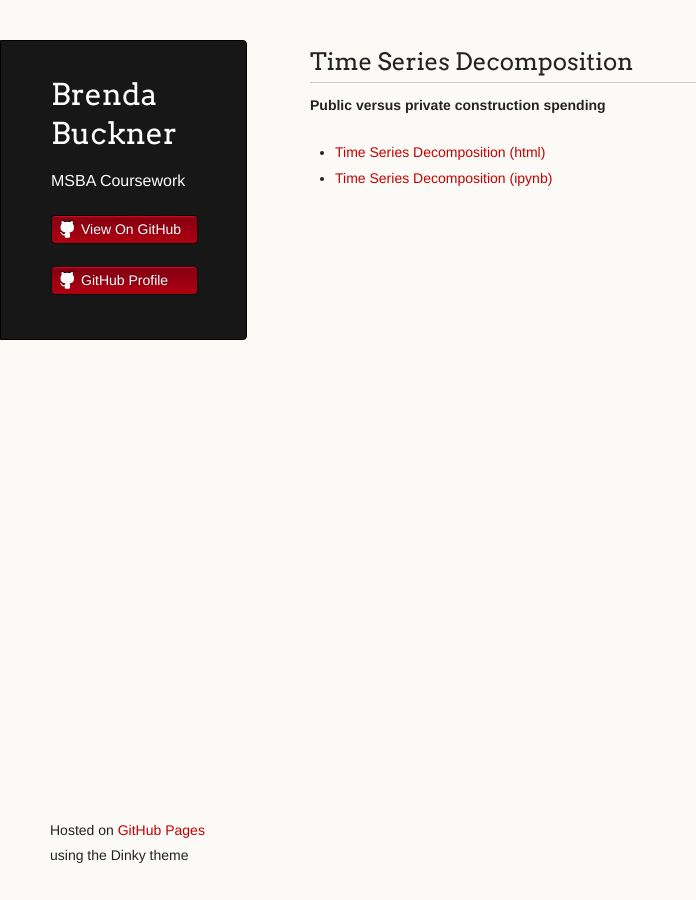
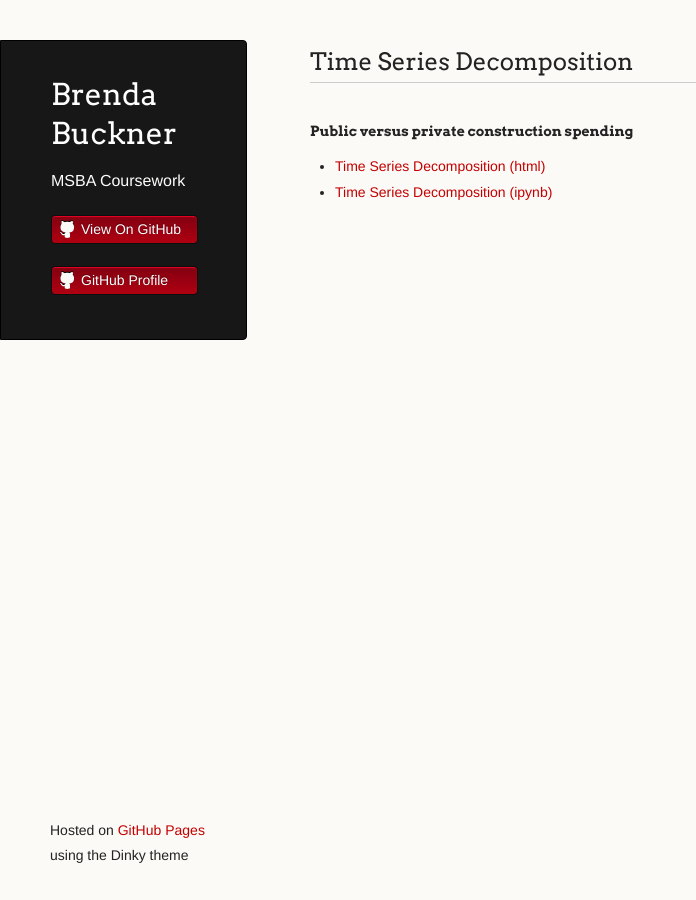
Before and after one commit to brendabuckner/brendabuckner.github.io, a Jekyll site: the page built from timeseries/index.md, in a window 1280 px wide. Shown: the whole page, without its empty margins (0-696 px from the left). Built offline with Jekyll 4.4.1, drawn with Linux system fonts in a browser that asks for light colours; our own code applies the rules of GitHub Pages for plain Markdown files.

Commit message:
Change header.

```diff
--- a/timeseries/index.md
+++ b/timeseries/index.md
@@ -4,6 +4,6 @@ title: Brenda Buckner
 
 ## Time Series Decomposition
 
-**Public versus private construction spending**
+#### Public versus private construction spending
  - [Time Series Decomposition (html)](M3TimeSeries.html)
  - [Time Series Decomposition (ipynb)](M3TimeSeries.ipynb)
```
